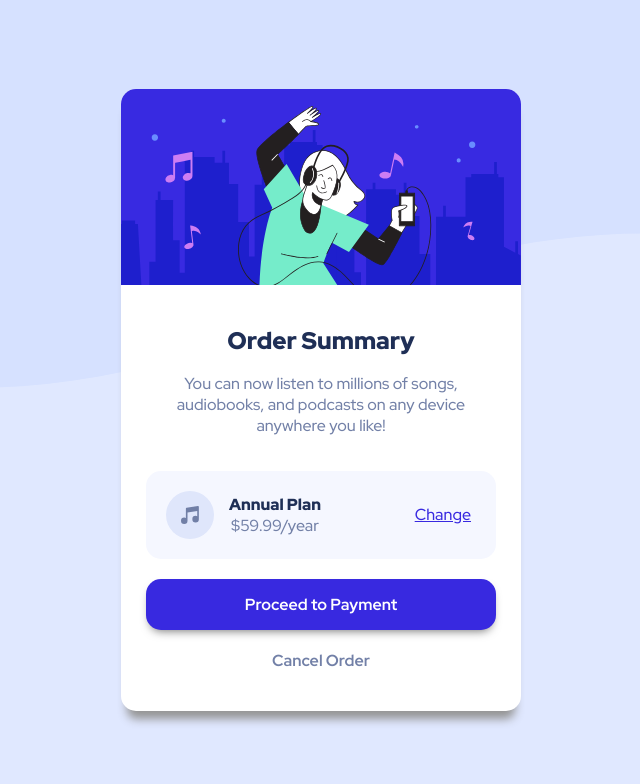
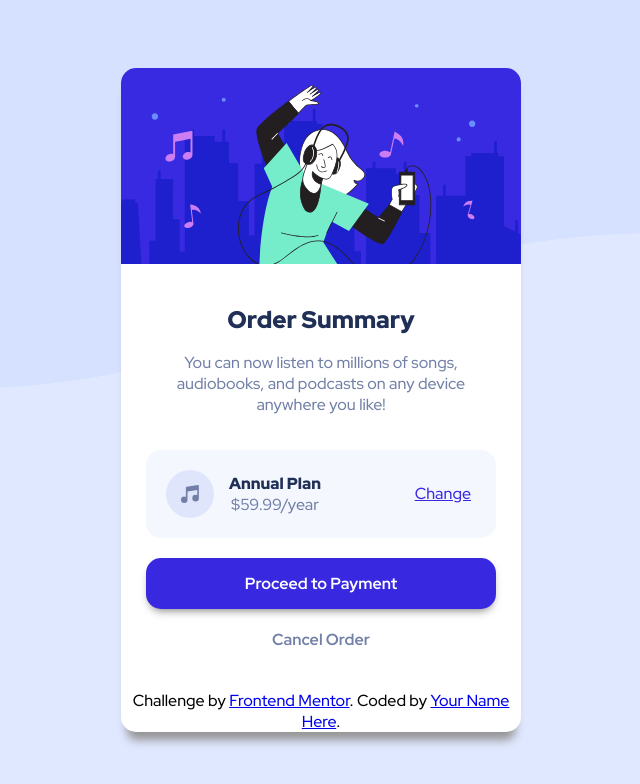
Before and after one commit to Abdon-Fonteles/order-summary-component-main, a plain HTML site: page index.html in a window 1280 px wide. Shown: the whole page, without its empty margins (335-975 px from the left). Drawn offline with Linux system fonts and the light colour scheme.

Commit message:
Update index.html

```diff
--- a/index.html
+++ b/index.html
@@ -36,12 +36,11 @@
       <div class="cancel">
         <a href="#">Cancel Order</a>
       </div>
+      <div class="attribution">
+        Challenge by <a href="https://www.frontendmentor.io?ref=challenge" target="_blank">Frontend Mentor</a>.
+        Coded by <a href="#">Your Name Here</a>.
+      </div>
     </div>
   </div>
-  <!--
-  <div class="attribution">
-    Challenge by <a href="https://www.frontendmentor.io?ref=challenge" target="_blank">Frontend Mentor</a>.
-    Coded by <a href="#">Your Name Here</a>.
-  </div>-->
 </body>
 </html>
```
